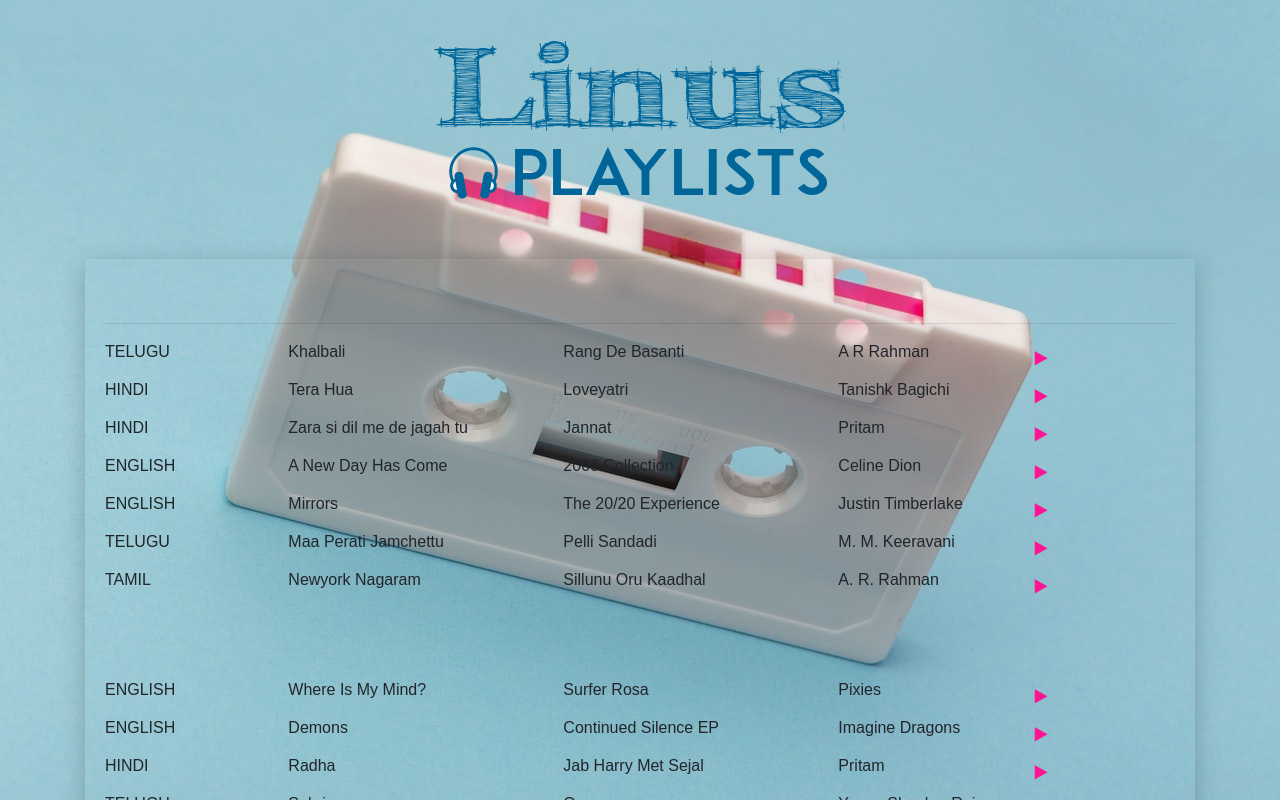
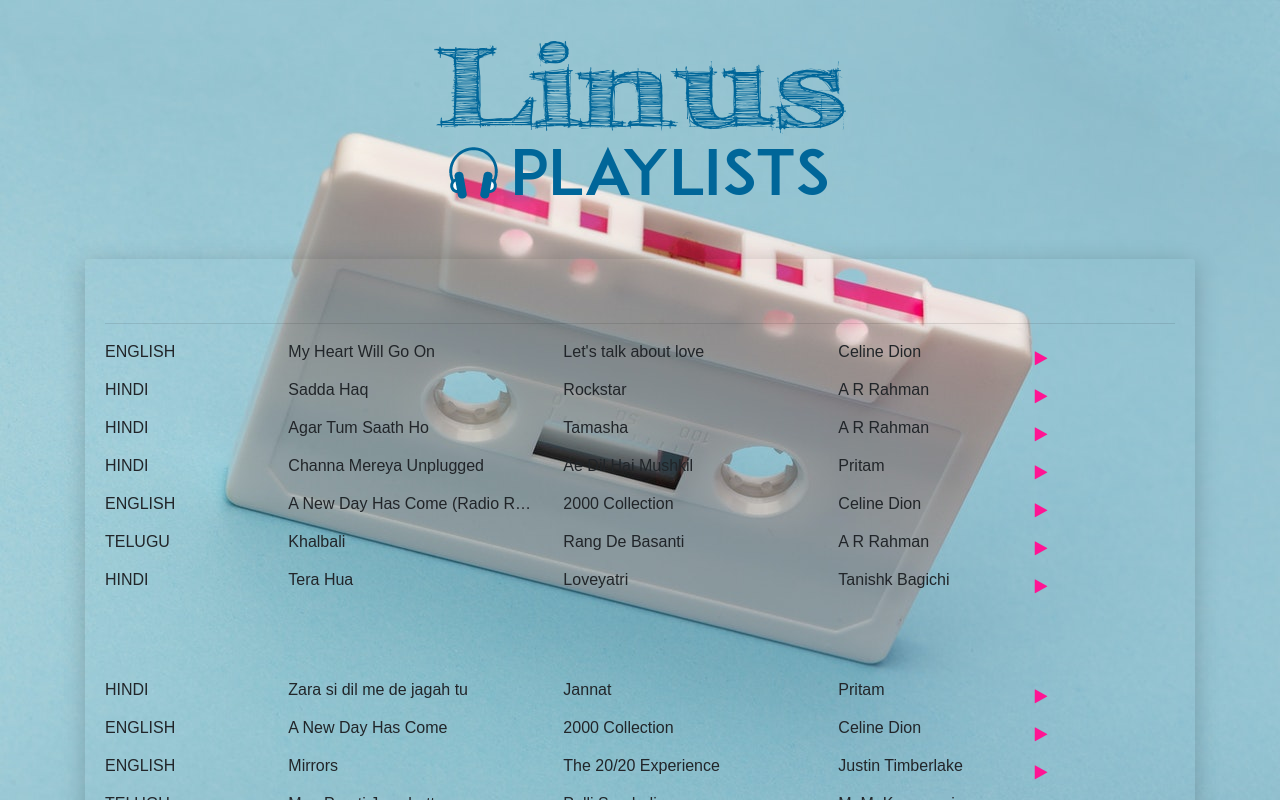
Before and after one commit to msunilhyd/lps_iterative, a React (Create React App) app: page / in a window 1280 px wide. Shown: the top 800 px of the page. Built offline with nearby package versions, Linux system fonts and the light colour scheme.

Commit message:
30-Jul-20 : Celine Dion

```diff
--- a/src/samples/playlists.js
+++ b/src/samples/playlists.js
@@ -3,6 +3,12 @@ const playlists = {
     slug: 'my-uber-playlist',
     title: 'My Über Playlist!',
     songs: [
+
+      ['My Heart Will Go On', 'ENGLISH', '2013', 'Celine Dion', 'pZk_YV7yqeA', 'Let\'s talk about love'],
+      ['Sadda Haq', 'HINDI', '2011', 'A R Rahman', 'QTQVG5rSMkQ', 'Rockstar'],
+      ['Agar Tum Saath Ho', 'HINDI', '2015', 'A R Rahman', 'sK7riqg2mr4', 'Tamasha'],
+      ['Channa Mereya Unplugged', 'HINDI', '2016', 'Pritam', 'PYzFp5o4lhE', 'Ae Dil Hai Mushkil'],
+      ['A New Day Has Come (Radio Remix)', ' ENGLISH', '2000', ' Celine Dion', '8fmCwPLi954', '2000 Collection'],
       ['Khalbali', 'TELUGU', '2006', 'A R Rahman', 'wfNxbB_EG1s', 'Rang De Basanti'],
       ['Tera Hua', 'HINDI', '2018', 'Tanishk Bagichi', '-4JV4hur1PM', 'Loveyatri'],
       ['Zara si dil me de jagah tu', 'HINDI', '2008', 'Pritam', 'oiD-rVWEXjM', 'Jannat'],
```
Also changed, not shown: 8 other files (tests, documents, lock files or other folders).
